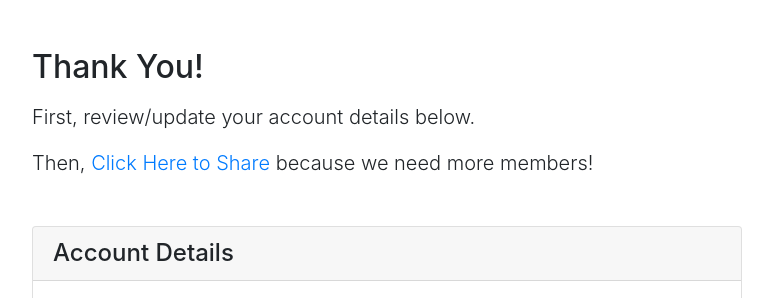
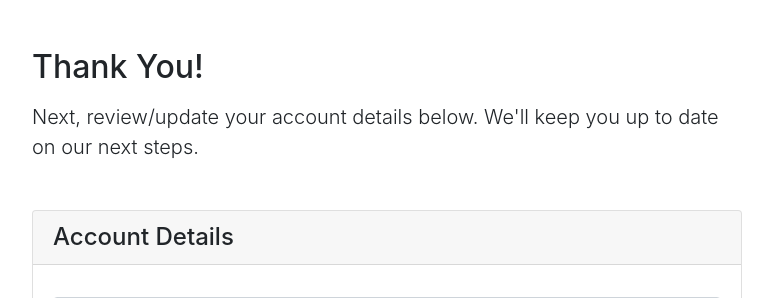
Before and after one commit to dbinetti/smilewestada, a Django app: template project/app/templates/app/pages/account.html in a window 1280 px wide. Shown: the part 92-390 px from the top of the page, without its empty margins (68-841 px from the left). Run offline with Django 3.2, Linux system fonts and the light colour scheme; the template is opened without the code that fills it: values that come from a table or form of the project are taken from there, others are empty; parts of the project's set-up code (start-up, migrations or seed data) failed here and were passed over; some libraries are stand-ins or nearby versions.

Commit message:
Update account.html

```diff
--- a/project/app/templates/app/pages/account.html
+++ b/project/app/templates/app/pages/account.html
@@ -17,11 +17,14 @@
       Thank You!
     </h2>
     <p class='lead col-md-8'>
-      First, review/update your account details below.
+      Next, review/update your account details below.  We'll keep you up to date on our next steps.
     </p>
+    {% comment %}
     <p class='lead col-md-8'>
-      Then, <a href='{% url "share" %}'>Click Here to Share</a> because we need more members!
+      We'll keep you up to date on our next steps.
+      {# Then, <a href='{% url "share" %}'>Click Here to Share</a> because we need more members! #}
     </p>
+    {% endcomment %}
   </section>
   <section class='mt-5 col-md-8'>
     <div class='card'>
```
